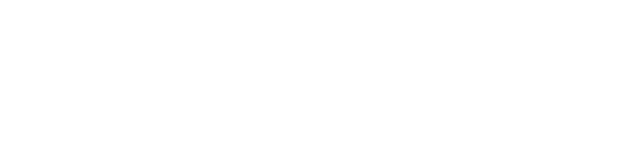
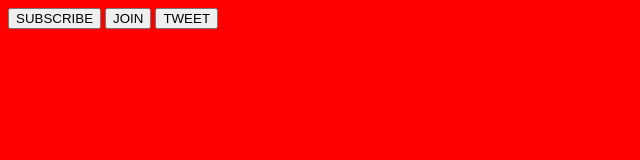
Before and after one commit to castrookoi/you_tube-page, a plain HTML site: page index.html in a window 1280 px wide. Shown: the whole page, without its empty margins (0-640 px from the left). Drawn offline with Linux system fonts and the light colour scheme.

Commit message:
first Commit

```diff
--- /dev/null
+++ b/css/styles.css
@@ -0,0 +1,3 @@
+body{
+    background: red;
+}
--- a/index.html
+++ b/index.html
@@ -1,11 +1,16 @@
 <!DOCTYPE html>
 <html lang="en">
-<head>
-    <meta charset="UTF-8">
-    <meta name="viewport" content="width=device-width, initial-scale=1.0">
+  <head>
+    <meta charset="UTF-8" />
+    <meta name="viewport" content="width=device-width, initial-scale=1.0" />
     <title>Youtube Project</title>
-</head>
-<body>
+    <link rel="stylesheet" href="css/styles.css" />
+  </head>
+  <body>
+    <button class="subscribe-button">SUBSCRIBE</button>
 
-</body>
+    <button class="join-button">JOIN</button>
+
+    <button class="tweet-button">TWEET</button>
+  </body>
 </html>
```
Also changed, not shown: styles.css (deleted).
